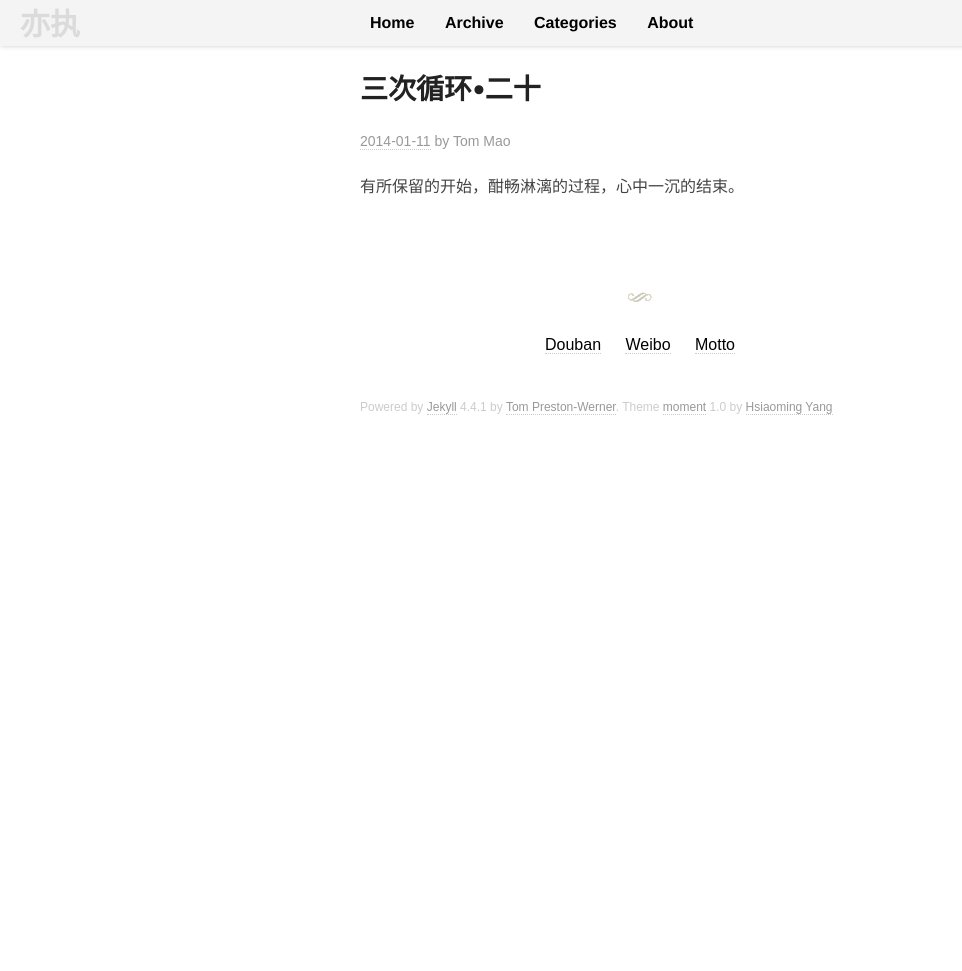
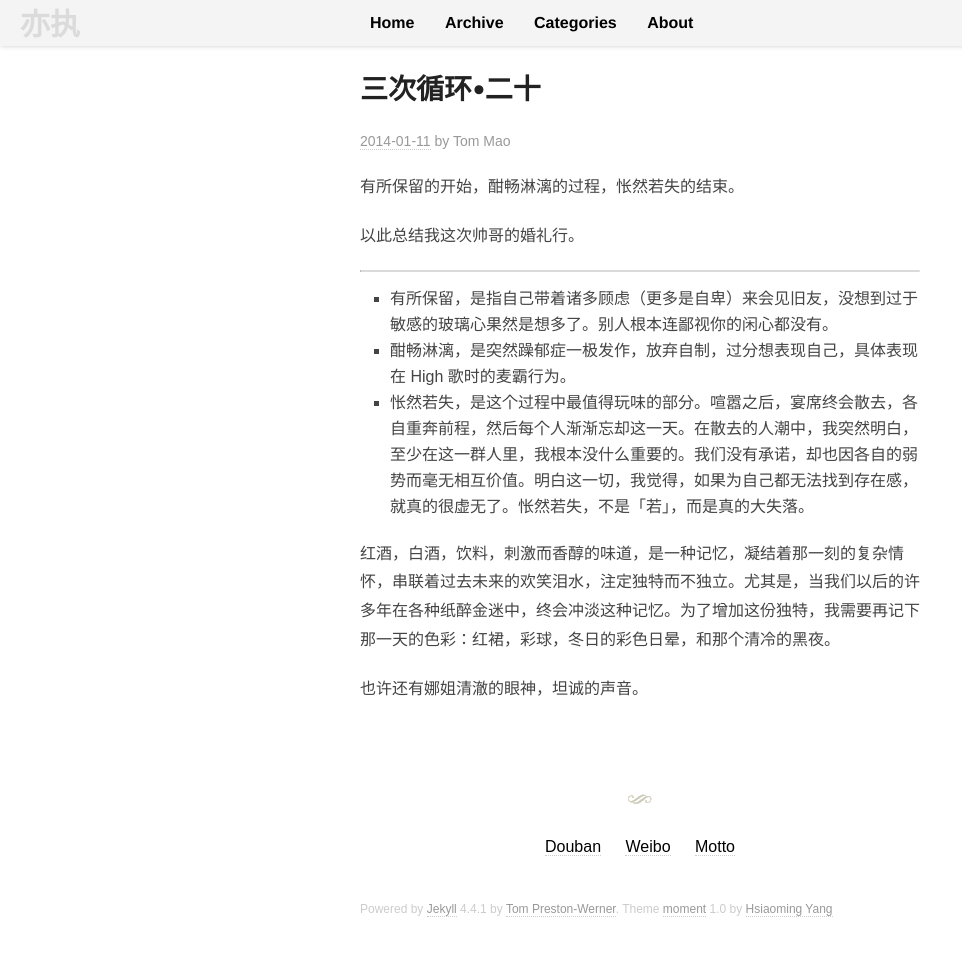
Before and after one commit to fanyange/fanyange.github.io, a Jekyll site: the page built from _posts/2014-01-11-new3-20th.md, in a window 1280 px wide. Shown: the whole page, without its empty margins (0-962 px from the left). Built offline with Jekyll 4.4.1, drawn with Linux system fonts in a browser that asks for light colours; some web fonts are replaced; comment, search, counter and statistics services are not loaded; before the commit the page ends 900 px from its top, so only the background shows below that.

Commit message:
修改多篇文章

```diff
--- a/_posts/2014-01-11-new3-20th.md
+++ b/_posts/2014-01-11-new3-20th.md
@@ -5,4 +5,16 @@ categories: 日知录
 ---
 
 
-有所保留的开始，酣畅淋漓的过程，心中一沉的结束。
+有所保留的开始，酣畅淋漓的过程，怅然若失的结束。
+
+以此总结我这次帅哥的婚礼行。
+
+------
+
+- 有所保留，是指自己带着诸多顾虑（更多是自卑）来会见旧友，没想到过于敏感的玻璃心果然是想多了。别人根本连鄙视你的闲心都没有。
+- 酣畅淋漓，是突然躁郁症一极发作，放弃自制，过分想表现自己，具体表现在 High 歌时的麦霸行为。
+- 怅然若失，是这个过程中最值得玩味的部分。喧嚣之后，宴席终会散去，各自重奔前程，然后每个人渐渐忘却这一天。在散去的人潮中，我突然明白，至少在这一群人里，我根本没什么重要的。我们没有承诺，却也因各自的弱势而毫无相互价值。明白这一切，我觉得，如果为自己都无法找到存在感，就真的很虚无了。怅然若失，不是「若」，而是真的大失落。
+
+红酒，白酒，饮料，刺激而香醇的味道，是一种记忆，凝结着那一刻的复杂情怀，串联着过去未来的欢笑泪水，注定独特而不独立。尤其是，当我们以后的许多年在各种纸醉金迷中，终会冲淡这种记忆。为了增加这份独特，我需要再记下那一天的色彩：红裙，彩球，冬日的彩色日晕，和那个清冷的黑夜。
+
+也许还有娜姐清澈的眼神，坦诚的声音。
```
Also changed, not shown: _posts/2014-01-08-new3-17th.md (+4 -4 lines), _posts/2014-01-10-new3-19th.md (+5 -3 lines), _posts/2014-01-12-new3-21st.md (+1 -1 lines), _posts/2014-01-13-new3-22nd.md (+1 -1 lines).
